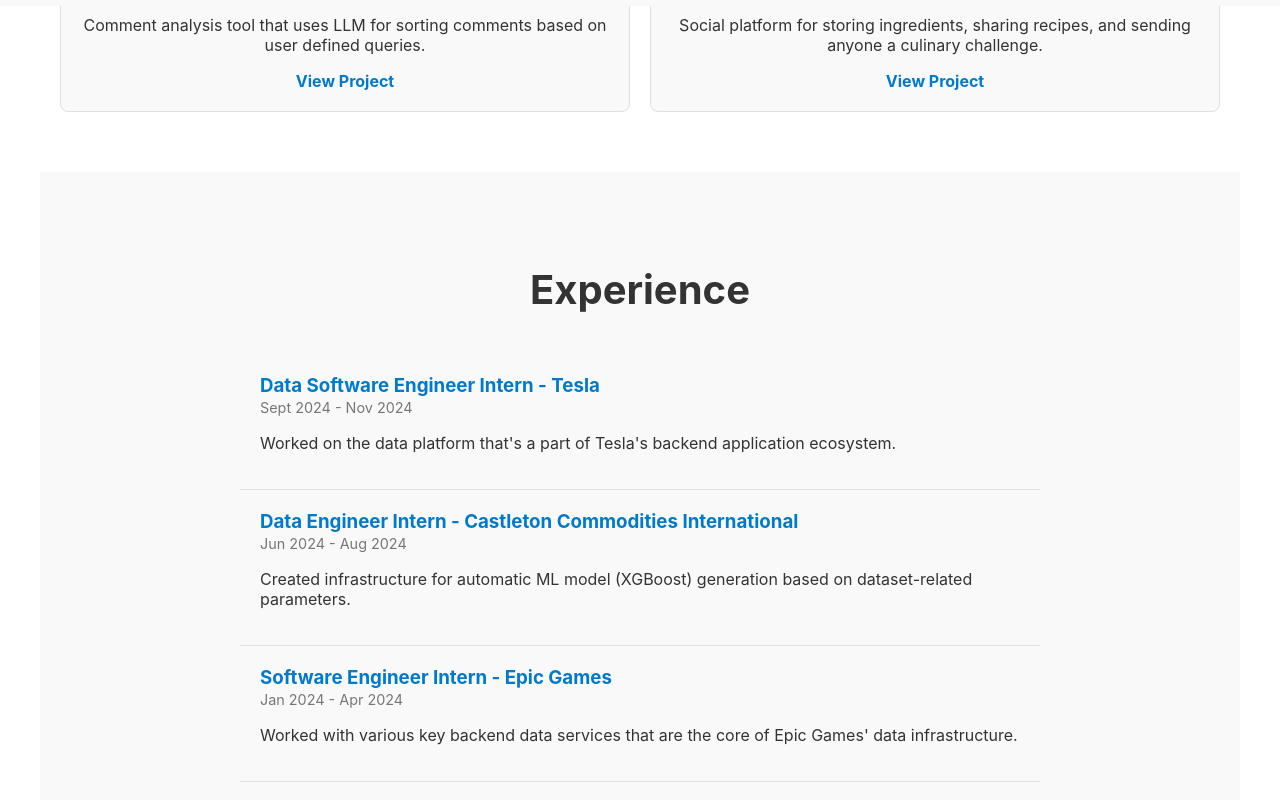
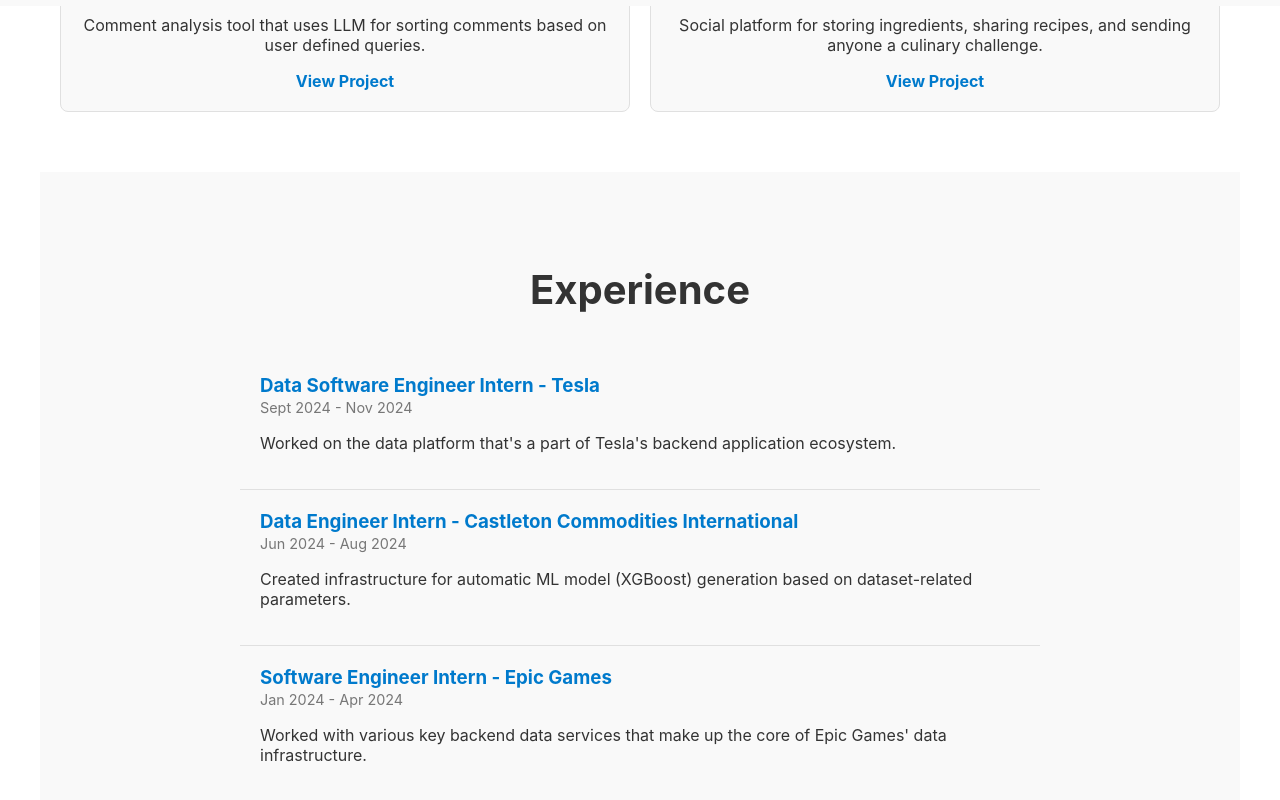
Before and after one commit to jayfeng20/jayfeng-website, a React (Create React App) app: page / in a window 1280 px wide. Shown: the part 794-1594 px from the top of the page. Built offline with nearby package versions, Linux system fonts and the light colour scheme.

Commit message:
update project

```diff
--- a/src/components/Experience.js
+++ b/src/components/Experience.js
@@ -22,7 +22,7 @@ const Experience = () => {
       company: "Epic Games",
       duration: "Jan 2024 - Apr 2024",
       description:
-        "Worked with various key backend data services that are the core of Epic Games' data infrastructure.",
+        "Worked with various key backend data services that make up the core of Epic Games' data infrastructure.",
     },
     // Add additional experiences as needed.
   ];
```
